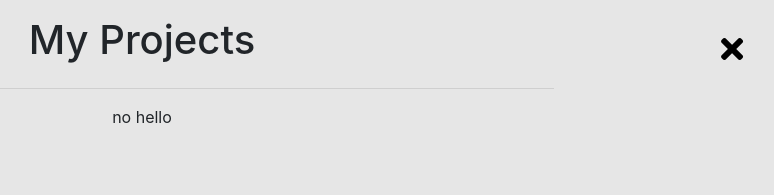
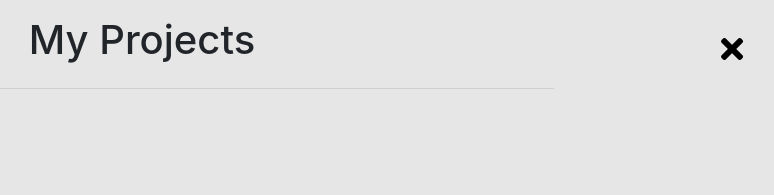
Before and after one commit to jordanjordanb1/jordanbarbosa.com, a React (Create React App) app in the folder client/: page /projects in a window 1280 px wide. Shown: the top 195 px of the page, without its empty margins (498-1272 px from the left). Built offline with nearby package versions, Linux system fonts and the light colour scheme.

Commit message:
Added auth check for add project

```diff
--- a/client/src/components/Projects/Projects.js
+++ b/client/src/components/Projects/Projects.js
@@ -76,7 +76,7 @@ class ProjectsComponent extends PureComponent {
                                     return <ProjectsItem key={index} values={item} click={this.openProjectsInfo} />
                                 }) }
 
-                                { isAuthenticated && token ? <ProjectsItem mode="add" /> : "no hello" }
+                                { isAuthenticated && token ? <ProjectsItem editMode={true} /> : null }
                             </Col>
                         </Row>
                     </Container>
```
